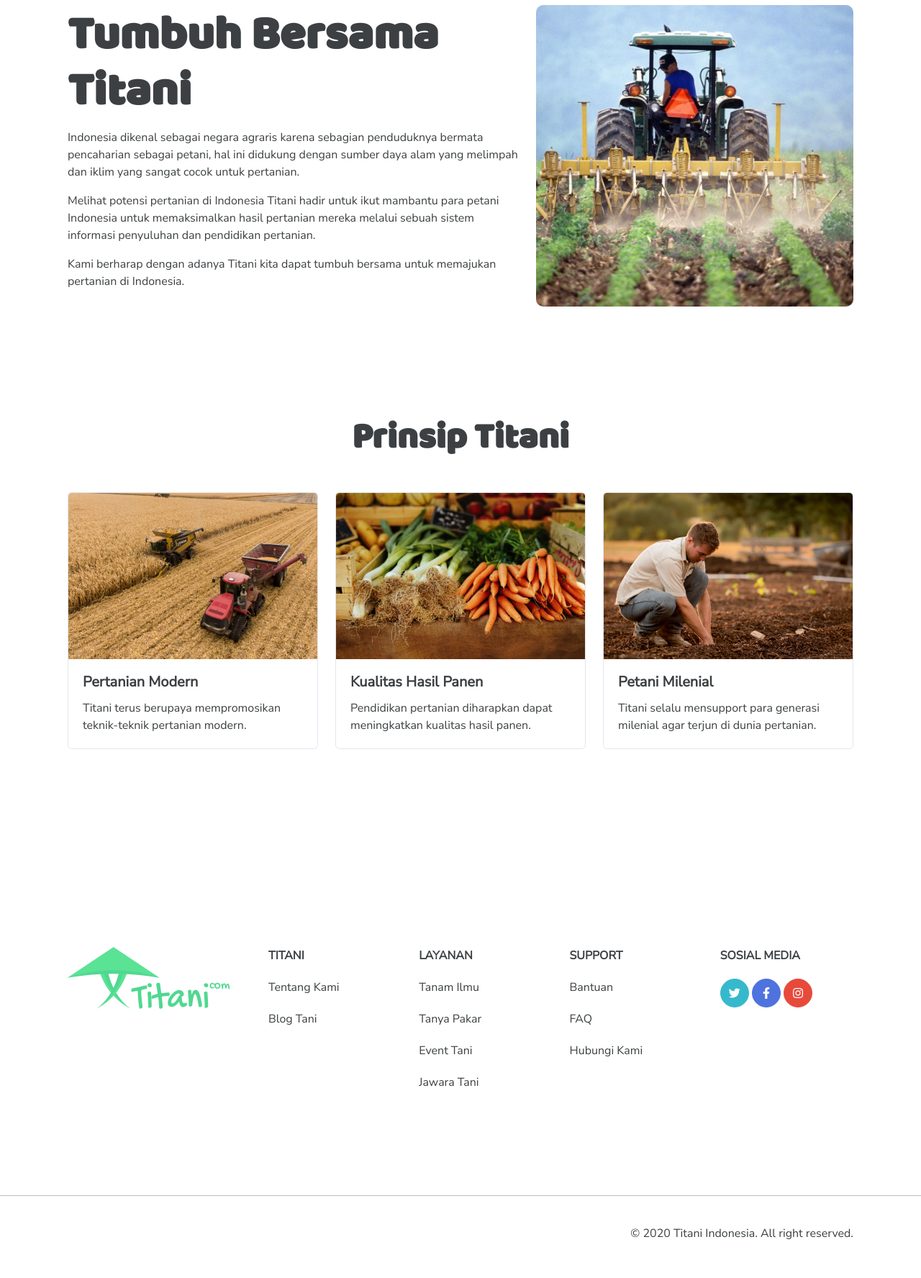
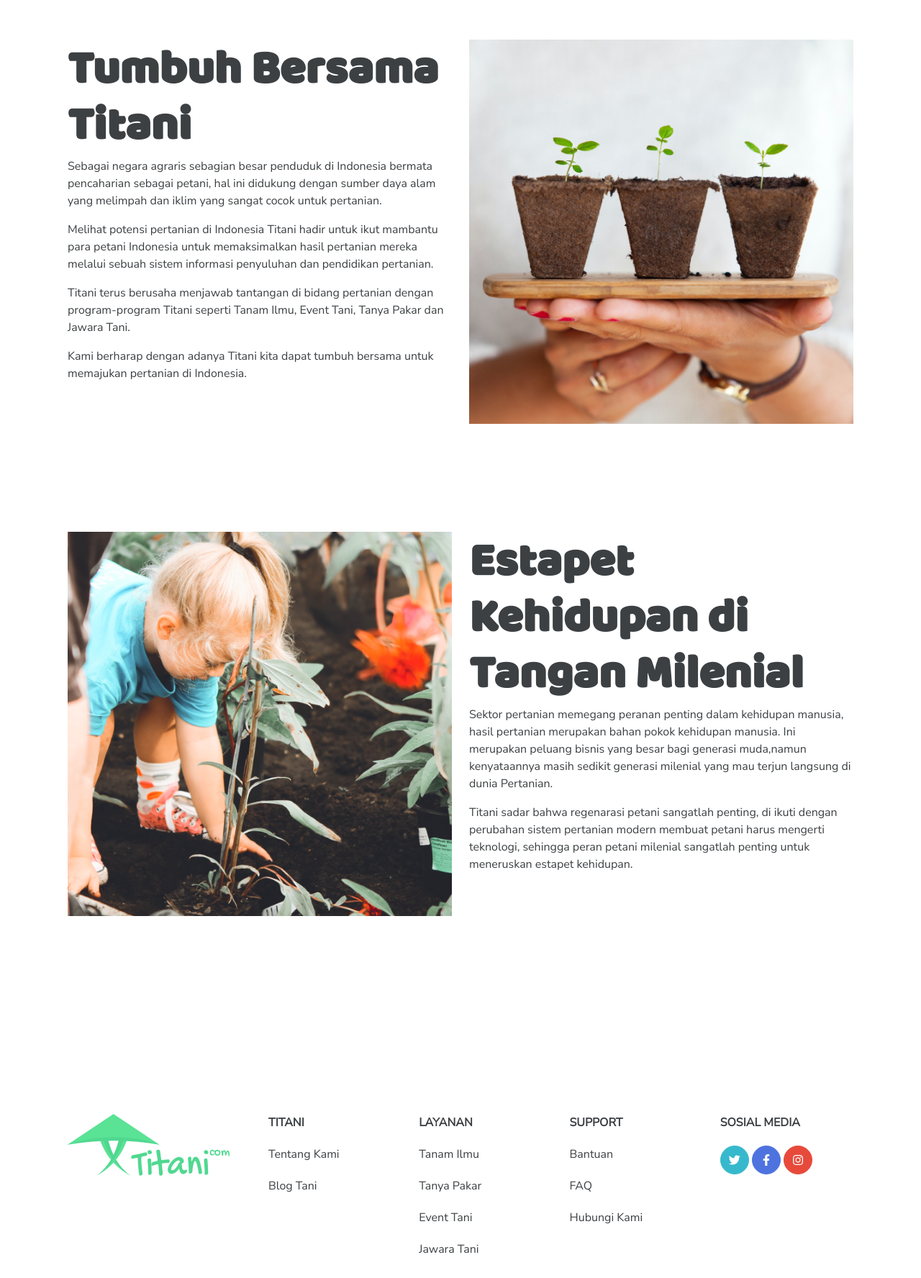
Before and after one commit to ilhm-rai/titani, a CodeIgniter 4 app: the page made by app/Views/Pages/About.php in a window 1280 px wide. Shown: the part 53-1829 px from the top of the page at 72% size. Before the commit the page ends 1775 px from the top, so only its background shows below. Run offline with PHP 8.4 and a stand-in for CodeIgniter, Linux system fonts and the light colour scheme; the template is opened without the code that fills it, so the values that code supplies are empty; some libraries are stand-ins or nearby versions.

Commit message:
Rename Controller and Views, change about page

```diff
--- a/app/Config/Routes.php
+++ b/app/Config/Routes.php
@@ -17,7 +17,7 @@ if (file_exists(SYSTEMPATH . 'Config/Routes.php')) {
  * --------------------------------------------------------------------
  */
 $routes->setDefaultNamespace('App\Controllers');
-$routes->setDefaultController('Page');
+$routes->setDefaultController('Pages');
 $routes->setDefaultMethod('index');
 $routes->setTranslateURIDashes(false);
 $routes->set404Override();
@@ -31,8 +31,8 @@ $routes->setAutoRoute(true);
 
 // We get a performance increase by specifying the default
 // route since we don't have to scan directories.
-$routes->get('/', 'Page::index');
-$routes->get('/about', 'Page::about');
+$routes->get('/', 'Pages::index');
+$routes->get('/about', 'Pages::about');
 
 
 /**
--- a/app/Views/Pages/About.php
+++ b/app/Views/Pages/About.php
@@ -3,48 +3,31 @@
 <?= $this->section('content'); ?>
 <div class="container">
     <section class="section-frame">
-        <div class="row">
-            <div class="col-lg-7">
+        <div class="row mt-5">
+            <div class="col-lg-6">
                 <h1 class="section-title">Tumbuh Bersama Titani</h1>
-                <p></p>
-                <p>Indonesia dikenal sebagai negara agraris karena sebagian penduduknya bermata pencaharian sebagai petani, hal ini didukung dengan sumber daya alam yang melimpah dan iklim yang sangat cocok untuk pertanian.</p>
-                <p>Melihat potensi pertanian di Indonesia Titani hadir untuk ikut mambantu para petani Indonesia untuk memaksimalkan hasil pertanian mereka melalui sebuah sistem informasi penyuluhan dan pendidikan pertanian.</p>
+                <p>Sebagai negara agraris sebagian besar penduduk di Indonesia bermata pencaharian sebagai petani, hal ini didukung dengan sumber daya alam yang melimpah dan iklim yang sangat cocok untuk pertanian.
+                </p>
+                <p>Melihat potensi pertanian di Indonesia Titani hadir untuk ikut mambantu para petani Indonesia untuk memaksimalkan hasil pertanian mereka melalui sebuah sistem informasi penyuluhan dan pendidikan pertanian.
+                </p>
+                <p>Titani terus berusaha menjawab tantangan di bidang pertanian dengan program-program Titani seperti Tanam Ilmu, Event Tani, Tanya Pakar dan Jawara Tani.</p>
                 <p>Kami berharap dengan adanya Titani kita dapat tumbuh bersama untuk memajukan pertanian di Indonesia.</p>
             </div>
-            <div class="col-lg-5">
-                <img src="<?= base_url('assets/img/about_img.png'); ?>" alt="Tumbuh Bersama Titani" class="w-100 radius-10">
+            <div class="col-lg-6">
+                <img src="<?= base_url('assets/img/about1.png'); ?>" alt="Tumbuh Bersama Titani" class="w-100">
             </div>
         </div>
     </section>
     <section class="section-frame">
-        <h2 class="section-title text-center mb-5">Prinsip Titani</h2>
-        <div class="row">
-            <div class="col-md-4">
-                <div class="card">
-                    <img src="<?= base_url('assets/img/prinsip1.png'); ?>" class="card-img-top" alt="...">
-                    <div class="card-body">
-                        <h5 class="card-title font-weight-bold">Pertanian Modern</h5>
-                        <p class="card-text">Titani terus berupaya mempromosikan teknik-teknik pertanian modern.</p>
-                    </div>
-                </div>
+        <div class="row mb-5">
+            <div class="col-lg-6">
+                <img src="<?= base_url('assets/img/about2.png'); ?>" alt="Estapet Kehidupan di Tangan Milenial" class="w-100">
             </div>
-            <div class="col-md-4">
-                <div class="card">
-                    <img src="<?= base_url('assets/img/prinsip2.png'); ?>" class="card-img-top" alt="...">
-                    <div class="card-body">
-                        <h5 class="card-title font-weight-bold">Kualitas Hasil Panen</h5>
-                        <p class="card-text">Pendidikan pertanian diharapkan dapat meningkatkan kualitas hasil panen.</p>
-                    </div>
-                </div>
-            </div>
-            <div class="col-md-4">
-                <div class="card">
-                    <img src="<?= base_url('assets/img/prinsip3.png'); ?>" class="card-img-top" alt="...">
-                    <div class="card-body">
-                        <h5 class="card-title font-weight-bold">Petani Milenial</h5>
-                        <p class="card-text">Titani selalu mensupport para generasi milenial agar terjun di dunia pertanian.</p>
-                    </div>
-                </div>
+            <div class="col-lg-6">
+                <h1 class="section-title">Estapet Kehidupan di Tangan Milenial</h1>
+                <p>Sektor pertanian memegang peranan penting dalam kehidupan manusia, hasil pertanian merupakan bahan pokok kehidupan manusia. Ini merupakan peluang bisnis yang besar bagi generasi muda,namun kenyataannya masih sedikit generasi milenial yang mau terjun langsung di dunia Pertanian. </p>
+                <p>
+                    Titani sadar bahwa regenarasi petani sangatlah penting, di ikuti dengan perubahan sistem pertanian modern membuat petani harus mengerti teknologi, sehingga peran petani milenial sangatlah penting untuk meneruskan estapet kehidupan.</p>
             </div>
         </div>
     </section>
```
Also changed, not shown: app/Controllers/Blog.php (deleted, +0 -12 lines), app/Controllers/Pages.php (renamed from app/Controllers/Page.php, +8 -3 lines), app/Views/Blog/Index.php (deleted, +0 -79 lines), public/assets/img/about1.png (added), public/assets/img/about2.png (added), public/assets/img/about_img.png (deleted), public/assets/img/fb.png (deleted), public/assets/img/ig.png (deleted), public/assets/img/tw.png (deleted).
